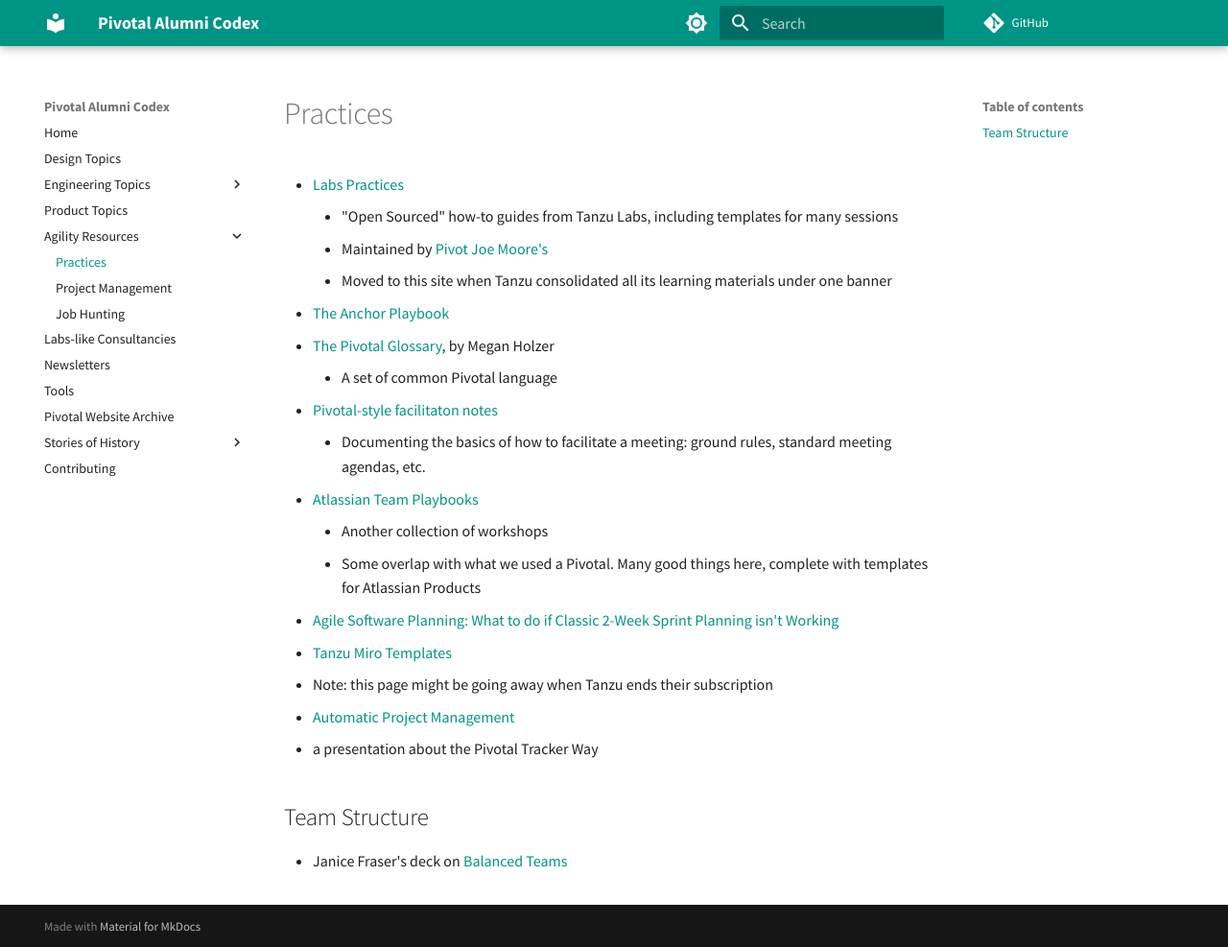
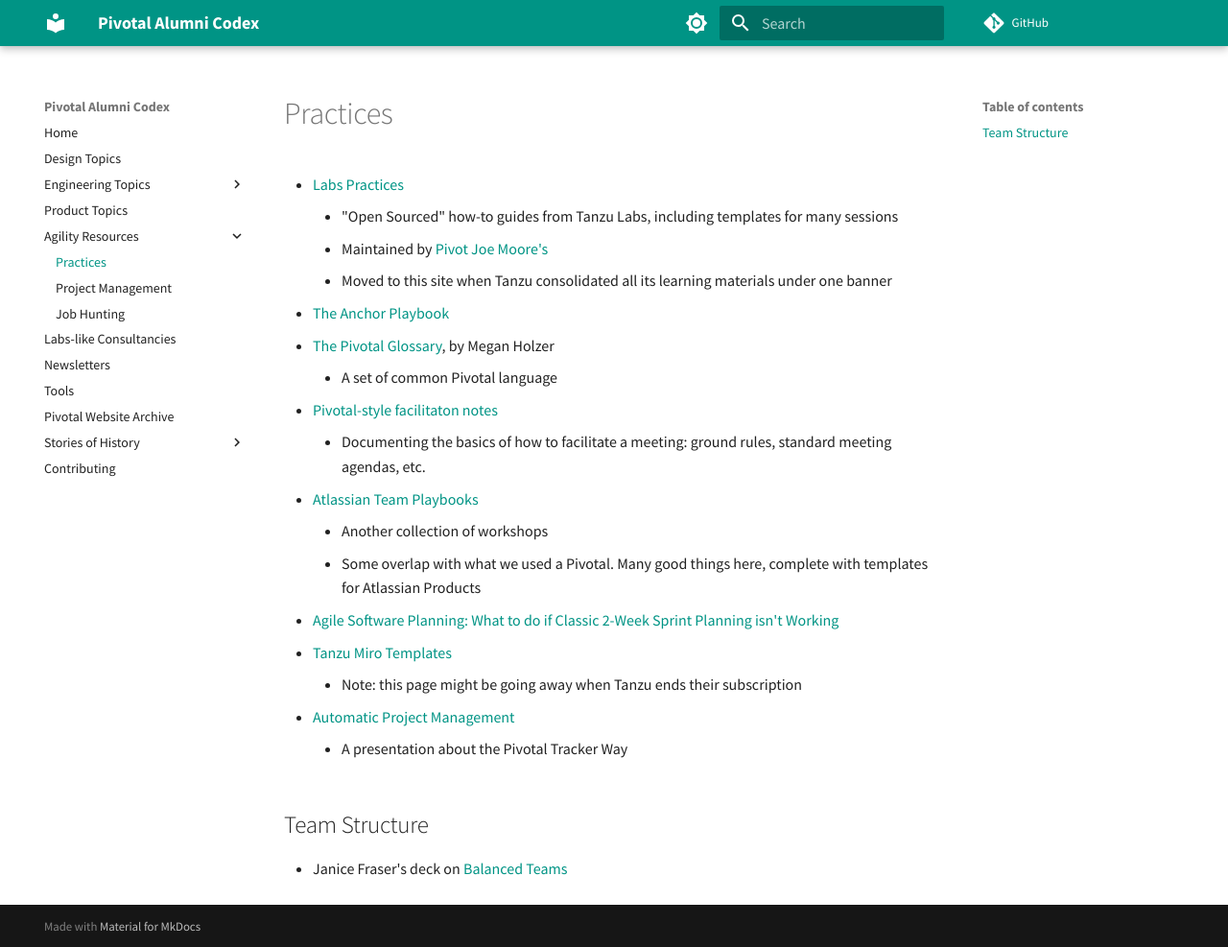
Before and after one commit to alumni-codex/alumni-codex.github.io, an MkDocs documentation site: the page built from docs/agility-resources/practices.md, in a window 1280 px wide and 987 px high. Shown: the whole window at 96% size. Built offline with MkDocs 1.6.1 and Material for MkDocs 9.7.7, drawn with Linux system fonts in a browser that asks for light colours; comment, search, counter and statistics services are not loaded.

```diff
--- a/docs/agility-resources/practices.md
+++ b/docs/agility-resources/practices.md
@@ -14,9 +14,9 @@
     - Some overlap with what we used a Pivotal. Many good things here, complete with templates for Atlassian Products
 - [Agile Software Planning: What to do if Classic 2-Week Sprint Planning isn't Working](https://medium.com/@AdamPiel/agile-software-planning-what-to-do-if-classic-2-week-sprint-planning-isnt-working-for-your-team-c482af31a1f8)
 - [Tanzu Miro Templates](https://miro.com/miroverse/profile/vmware-pivotal-labs/)
-  - Note: this page might be going away when Tanzu ends their subscription
+    - Note: this page might be going away when Tanzu ends their subscription
 - [Automatic Project Management](http://benchristel.github.io/presentations/pivotal-tracker/#1)
-  - a presentation about the Pivotal Tracker Way
+    - A presentation about the Pivotal Tracker Way
 
 ## Team Structure
 
```
